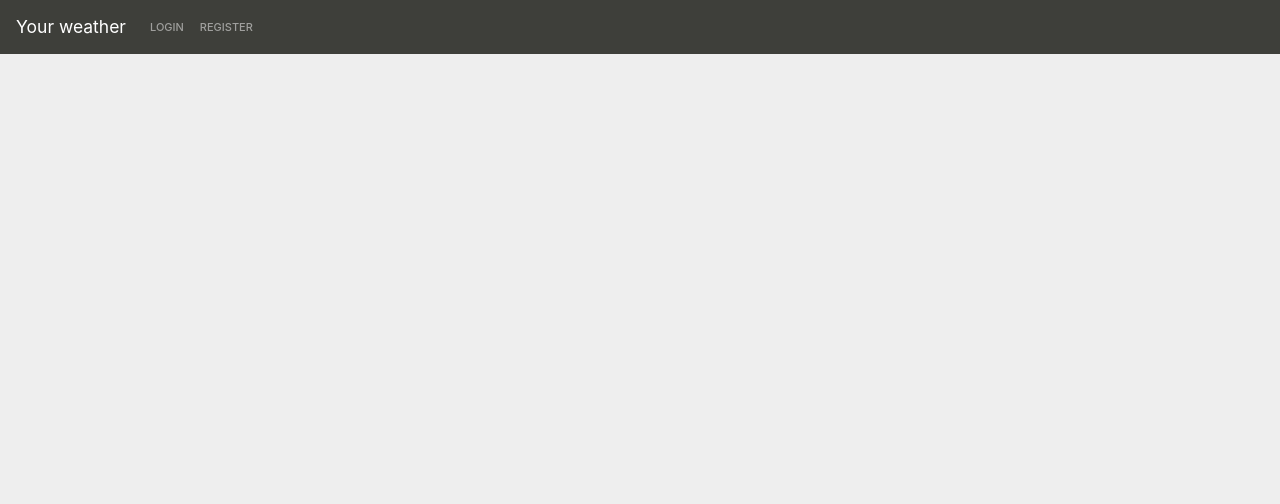
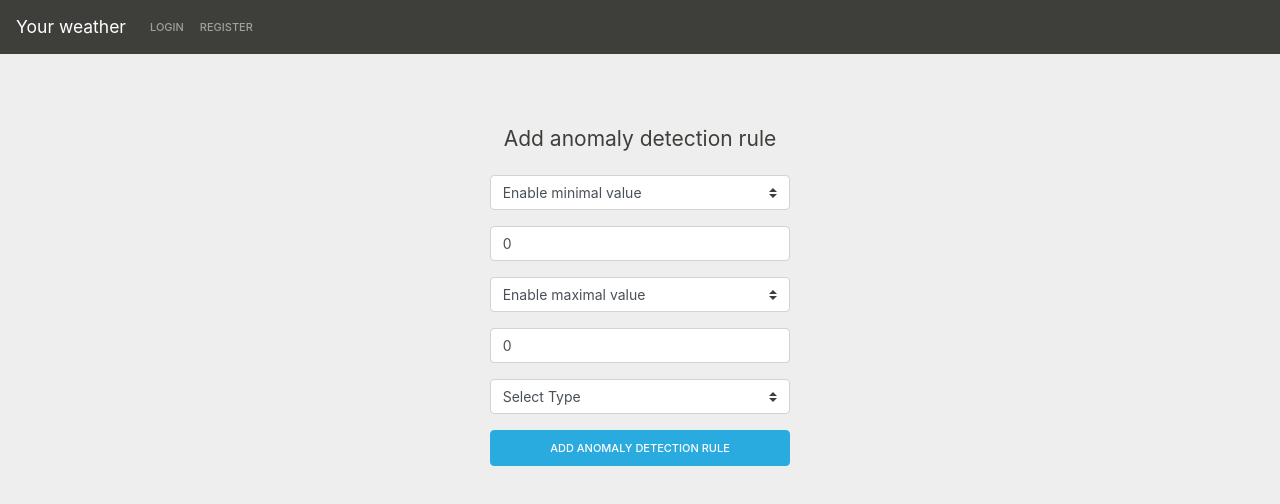
Before and after one commit to IvanBorislavovDimitrov/weather-station-client, a React (Create React App) app: page /detection/raspberry in a window 1280 px wide. Shown: the top 504 px of the page. Built offline with nearby package versions, Linux system fonts and the light colour scheme.

Commit message:
Add anomaly detections

```diff
--- a/src/App.js
+++ b/src/App.js
@@ -7,6 +7,7 @@ import AddRaspberry from "./component/add-raspberry";
 import MyRaspberries from "./component/my-raspberries";
 import RaspberryCharts from "./component/raspberry-charts";
 import UserActivation from "./component/user-activation";
+import AddAnomalyDetectionRule from "./component/add-anomaly-detection-rule";
 
 function App() {
   setTimeout(function () {
@@ -23,6 +24,7 @@ function App() {
         <Route exact path="/my-raspberries" component={MyRaspberries} />
         <Route path="/raspberry/chart/" component={RaspberryCharts} />
         <Route path="/user/activate/" component={UserActivation} />
+        <Route path="/detection/raspberry/" component={AddAnomalyDetectionRule} />
 
       </Switch>
     </BrowserRouter>
--- /dev/null
+++ b/src/component/add-anomaly-detection-rule.jsx
@@ -0,0 +1,122 @@
+import React, { Component } from "react";
+
+class AddAnomalyDetectionRule extends Component {
+    constructor(props) {
+        super(props);
+        this.state = {
+            ruleBelowActivated: null,
+            ruleAboveActivated: null,
+            ruleBelowValue: 0,
+            ruleAboveValue: 0,
+            type: null,
+        };
+    }
+
+    render() {
+        return (
+            <React.Fragment>
+                <div className="col-md-4 mt-4 container">
+                    <div className="text-center border-light p-5">
+                        <p className="h4 mb-4">Add anomaly detection rule</p>
+
+                        <select name="ruleBelowActivated" id="ruleBelowActivated" onChange={this.changeInputField} className="custom-select form-group">
+                            <option disabled="disabled" selected>Enable minimal value</option>
+                            <option value="true">Enable</option>
+                            <option value="false">Disable</option>
+                        </select>
+
+                        <div className="form-group">
+                            <input
+                                onChange={this.changeInputField}
+                                name="ruleBelowValue"
+                                type="text"
+                                className="form-control"
+                                id="ruleBelowValueId"
+                                placeholder="Minimal value"
+                                defaultValue="0"
+                            />
+                        </div>
+
+                        <select name="ruleAboveActivated" onChange={this.changeInputField} className="custom-select form-group">
+                            <option disabled="disabled" selected>Enable maximal value</option>
+                            <option value="true">Enable</option>
+                            <option value="false">Disable</option>
+                        </select>
+
+                        <div className="form-group">
+                            <input
+                                onChange={this.changeInputField}
+                                name="ruleAboveValue"
+                                type="text"
+                                className="form-control"
+                                id="ruleAboveValueId"
+                                placeholder="Maximal value"
+                                defaultValue="0"
+                            />
+                        </div>
+
+                        <select id="typeId" name="type" onChange={this.changeInputField} className="custom-select form-group">
+                            <option disabled="disabled" selected>Select Type</option>
+                            <option value="temperature">Temperature</option>
+                            <option value="pressure">Pressure</option>
+                            <option value="humidity">Humidity</option>
+                        </select>
+                        <button onClick={this.addAnomalyDetectionRule} className="btn btn-info btn-block">
+                            Add Anomaly Detection Rule
+                        </button>
+                    </div>
+                </div>
+            </React.Fragment>
+        );
+    }
+
+    addAnomalyDetectionRule = () => {
+        const currentThis = this;
+        const raspberryId = currentThis.getRaspberryId();
+
+        if (currentThis.state.ruleBelowActivated == null || currentThis.state.ruleAboveActivated == null || currentThis.state.ruleBelowValue == null
+            || currentThis.state.ruleAboveValue == null || currentThis.state.type == null ) {
+            alert("Please fulfil all forms!");
+            return;
+        }
+        const createAnomalyDetectionRuleRequestBody = {
+            ruleBelowActivated: currentThis.state.ruleBelowActivated,
+            ruleAboveActivated: currentThis.state.ruleAboveActivated,
+            valueBelow: currentThis.state.ruleBelowValue,
+            valueAbove: currentThis.state.ruleAboveValue,
+            raspberryId: raspberryId,
+            type: currentThis.state.type,
+        }
+        fetch(process.env.REACT_APP_URL + "/detection", {
+            method: "POST",
+            body: JSON.stringify(createAnomalyDetectionRuleRequestBody),
+            headers: {
+                'Content-Type': 'application/json',
+                'Authorization': 'bearer ' + localStorage.getItem('token')
+            }
+        }).then(async response => {
+            await response.text();
+            if (response.status != 200) {
+                alert(response.status);
+            }
+            window.location.href = '/';
+        }).catch(error => {
+            alert(error);
+        });
+    }
+
+    changeInputField = event => {
+        console.log(event.target.name)
+        console.log(event.target.value)
+        this.setState({
+            [event.target.name]: event.target.value
+        });
+    };
+
+    getRaspberryId = () => {
+        const splitUrl = window.location.href.split('/');
+        return decodeURIComponent(splitUrl[splitUrl.length - 1]);
+    };
+}
+
+export default AddAnomalyDetectionRule;
--- a/src/component/my-raspberries.jsx
+++ b/src/component/my-raspberries.jsx
@@ -67,6 +67,9 @@ class MyRaspberries extends Component {
                                 <div hidden={raspberry['started']}>
                                     <button onClick={() => this.startRaspberry(raspberry['id'], raspberry['route'])} class="btn btn-success">Start</button>
                                 </div>
+                                <div>
+                                    <button onClick={() => window.location.href='/detection/raspberry/' + raspberry['id']} class="btn btn-warning">Add Anomaly Rule</button>
+                                </div>
                             </div>
                         </div>
                     </div>
```
